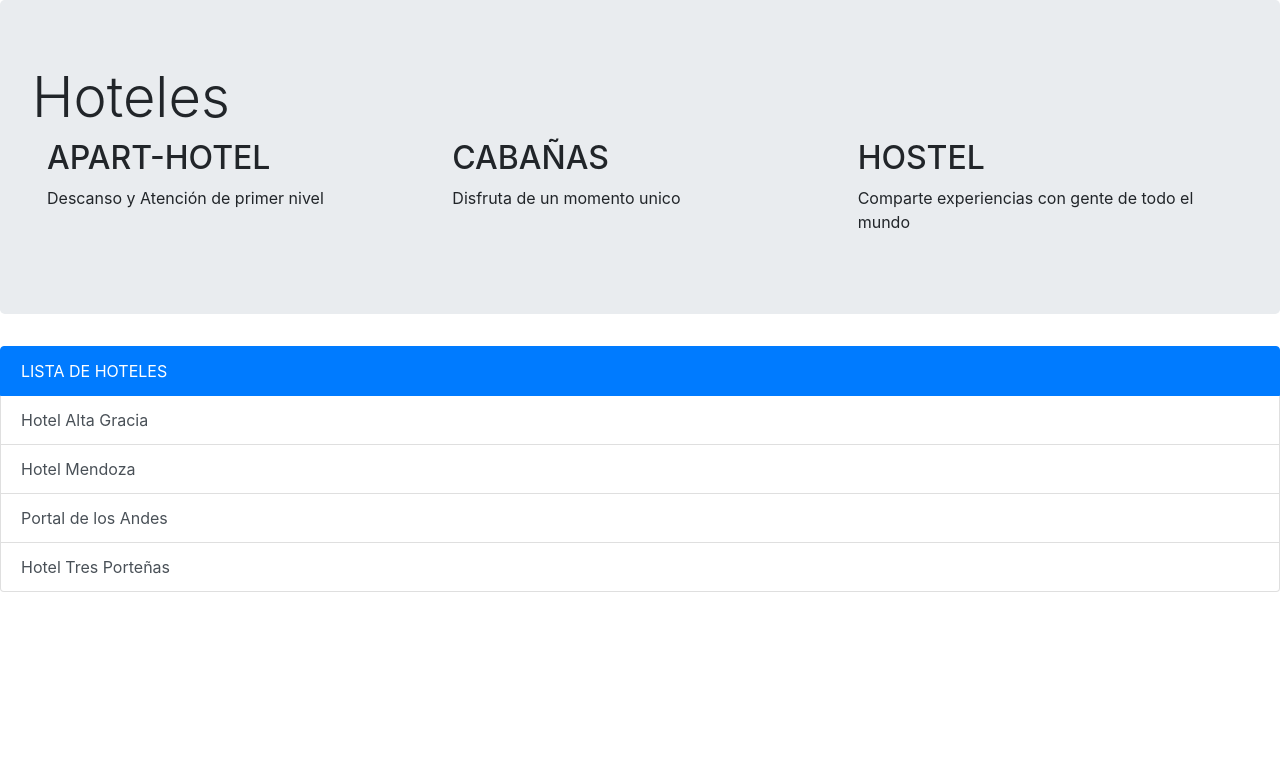
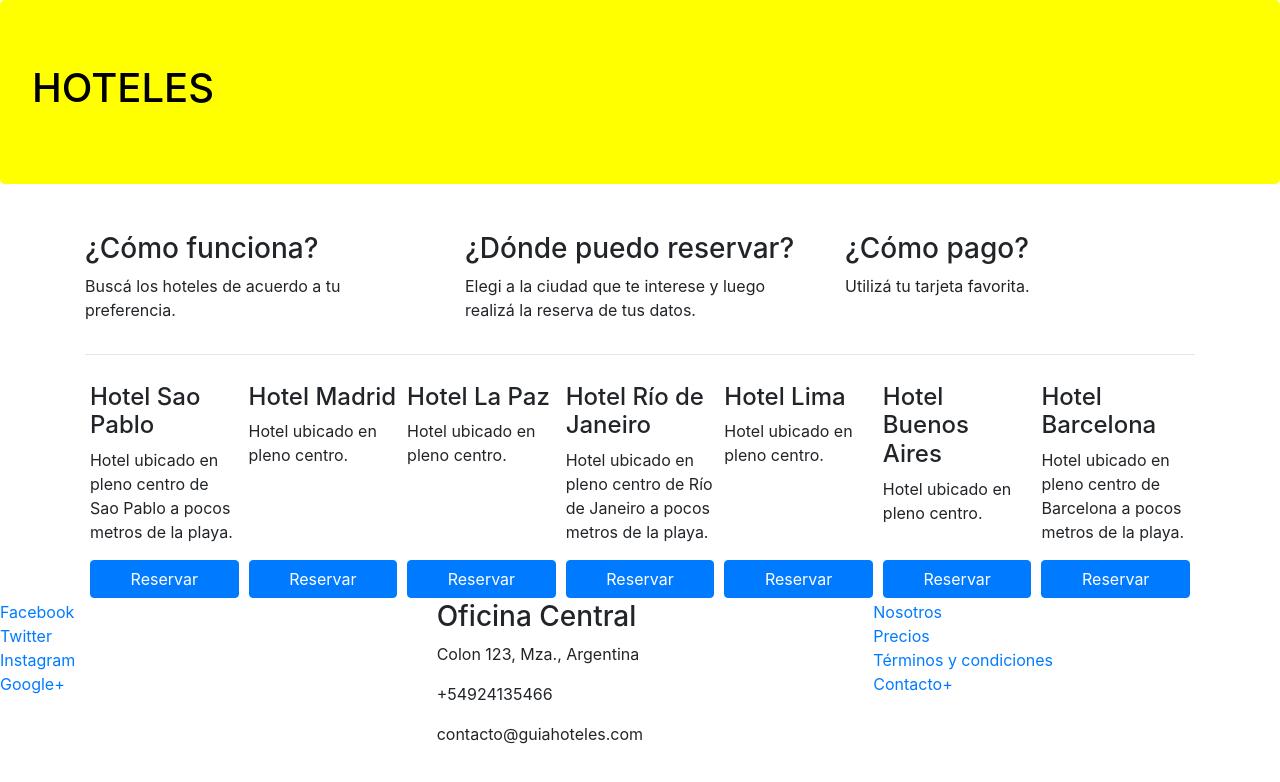
Before and after one commit to PabloPinea85/guia-hoteles, a website: page index.html in a window 1280 px wide. Drawn offline with nearby package versions, Linux system fonts and the light colour scheme.

Commit message:
agregamos footer y estilos con flex

```diff
--- /dev/null
+++ b/css/main.css
@@ -0,0 +1,21 @@
+.jumbotron {
+    background-color: yellow;
+    color: black;
+}
+
+.footer {
+    padding: 10px 30px 0 10px;
+    background-color: yellow;
+    margin-bottom: 0px;
+    margin-top: 10px;
+}
+
+.card-hotel {
+    flex: 1 150px;
+    padding: 2px 5px 2px 5px;
+    margin-top: 10px;
+}
+
+.btn-reserva {
+    width: 100%;
+}
--- a/index.html
+++ b/index.html
@@ -1,41 +1,138 @@
-<!DOCTYPE html>
+<!doctype html>
 <html lang="en">
 
 <head>
+    <!-- Required meta tags -->
     <meta charset="utf-8">
-    <meta name="viewport" content="width=device-width, initial-scale=1">
+    <meta name="viewport" content="width=device-width, initial-scale=1, shrink-to-fit=no">
+
+    <!-- Bootstrap CSS -->
     <link rel="stylesheet" href="node_modules/bootstrap/dist/css/bootstrap.min.css">
+    <link rel="stylesheet" href="css/main.css">
+
+    <title>Guia de Hoteles</title>
 </head>
 
 <body>
     <div class="jumbotron">
-        <h1 class="display-4">Hoteles</h1>
-        <div class="container-fluid">
-            <div class="row row-cols-3">
-                <div class="col">
-                    <h2>APART-HOTEL</h2>
-                    <p>Descanso y Atención de primer nivel</p>
+        <h1>HOTELES</h1>
+    </div>
+    <div class="container">
+        <div class="row">
+            <div class="col-sm-4">
+                <p>
+                    <h3>¿Cómo funciona?</h3>
+                    <p>Buscá los hoteles de acuerdo a tu preferencia.</p>
+                </p>
+            </div>
+            <div class="col-sm-4">
+                <p>
+                    <h3>¿Dónde puedo reservar?</h3>
+                    <p>Elegi a la ciudad que te interese y luego realizá la reserva de tus datos.</p>
+                </p>
+            </div>
+            <div class="col-sm-4">
+                <p>
+                    <h3>¿Cómo pago?</h3>
+                    <p>Utilizá tu tarjeta favorita.</p>
+                </p>
+            </div>
+        </div>
+        <hr>
+
+        <div class="d-flex flex-wrap flex-row-reverse">
+            <div class="card-hotel d-flex flex-column justify-content-between">
+                <div>
+                    <h4>Hotel Barcelona</h4>
+                    <p>Hotel ubicado en pleno centro de Barcelona a pocos metros de la playa.</p>
                 </div>
-                <div class="col">
-                    <h2>CABAÑAS</h2>
-                    <p>Disfruta de un momento unico</p>
+                <div>
+                    <button class="btn btn-primary btn-reserva">Reservar</button>
                 </div>
-                <div class="col">
-                    <h2>HOSTEL</h2>
-                    <p>Comparte experiencias con gente de todo el mundo</p>
+            </div>
+            <div class="card-hotel d-flex flex-column justify-content-between">
+                <div>
+                    <h4>Hotel Buenos Aires</h4>
+                    <p>Hotel ubicado en pleno centro.</p>
+                </div>
+                <div>
+                    <button class="btn btn-primary btn-reserva">Reservar</button>
+                </div>
+            </div>
+            <div class="card-hotel d-flex flex-column justify-content-between">
+                <div>
+                    <h4>Hotel Lima</h4>
+                    <p>Hotel ubicado en pleno centro.</p>
+                </div>
+                <div>
+                    <button class="btn btn-primary btn-reserva">Reservar</button>
+                </div>
+            </div>
+            <div class="card-hotel d-flex flex-column justify-content-between">
+                <div>
+                    <h4>Hotel Río de Janeiro</h4>
+                    <p>Hotel ubicado en pleno centro de Río de Janeiro a pocos metros de la playa.</p>
+                </div>
+                <div>
+                    <button class="btn btn-primary btn-reserva">Reservar</button>
+                </div>
+            </div>
+            <div class="card-hotel d-flex flex-column justify-content-between">
+                <div>
+                    <h4>Hotel La Paz</h4>
+                    <p>Hotel ubicado en pleno centro.</p>
+                </div>
+                <div>
+                    <button class="btn btn-primary btn-reserva">Reservar</button>
+                </div>
+            </div>
+            <div class="card-hotel d-flex flex-column justify-content-between">
+                <div>
+                    <h4>Hotel Madrid</h4>
+                    <p>Hotel ubicado en pleno centro.</p>
+                </div>
+                <div>
+                    <button class="btn btn-primary btn-reserva">Reservar</button>
+                </div>
+            </div>
+            <div class="card-hotel d-flex flex-column justify-content-between">
+                <div>
+                    <h4>Hotel Sao Pablo</h4>
+                    <p>Hotel ubicado en pleno centro de Sao Pablo a pocos metros de la playa.</p>
+                </div>
+                <div>
+                    <button class="btn btn-primary btn-reserva">Reservar</button>
                 </div>
             </div>
         </div>
     </div>
-    <div class="list-group">
-        <button type="button" class="list-group-item list-group-item-action active">
-          LISTA DE HOTELES
-        </button>
-        <button type="button" class="list-group-item list-group-item-action">Hotel Alta Gracia</button>
-        <button type="button" class="list-group-item list-group-item-action">Hotel Mendoza</button>
-        <button type="button" class="list-group-item list-group-item-action">Portal de los Andes</button>
-        <button type="button" class="list-group-item list-group-item-action">Hotel Tres Porteñas</button>
-      </div>
+
+    <footer>
+        <div class="row">
+            <div class="col-sm-4 d-flex flex-column">
+                <a href="http://www.facebook.com">Facebook</a>
+                <a href="http://www.twitter.com">Twitter</a>
+                <a href="http://www.instagram.com">Instagram</a>
+                <a href="http://www.google.com">Google+</a>
+            </div>
+            <div class="col-sm-4">
+                <address>
+                    <h3>Oficina Central</h3>
+                    <p>Colon 123, Mza., Argentina</p>
+                    <p>+54924135466</p>
+                    <p>contacto@guiahoteles.com</p>
+                </address>
+            </div>
+            <div class="col-sm-4 d-flex flex-column">
+                <a href="http://www.facebook.com">Nosotros</a>
+                <a href="http://www.twitter.com">Precios</a>
+                <a href="http://www.instagram.com">Términos y condiciones</a>
+                <a href="http://www.google.com">Contacto+</a>
+            </div>
+        </div>
+    </footer>
+    <!-- Optional JavaScript -->
+    <!-- jQuery first, then Popper.js, then Bootstrap JS -->
     <script src="node_modules/jquery/dist/jquery.min.js"></script>
     <script src="node_modules/popper.js/dist/popper.min.js"></script>
     <script src="node_modules/bootstrap/dist/js/bootstrap.min.js"></script>
```
